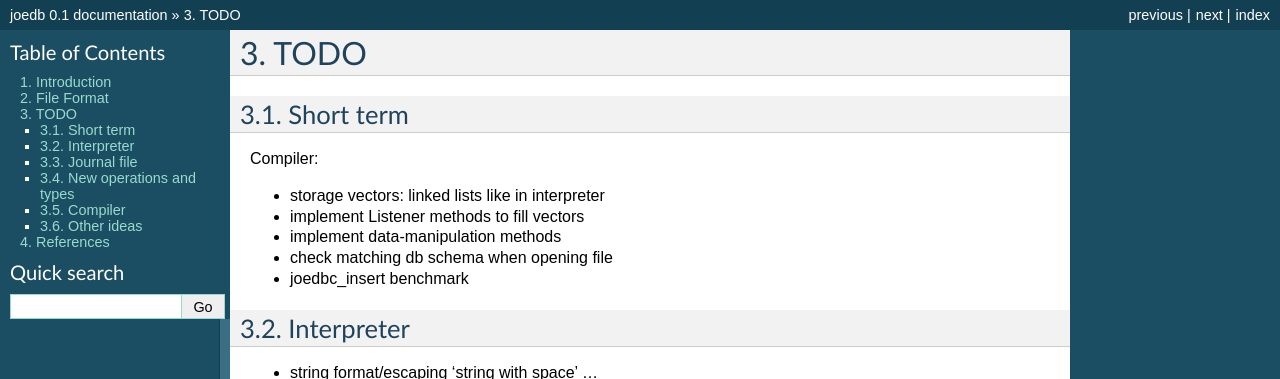
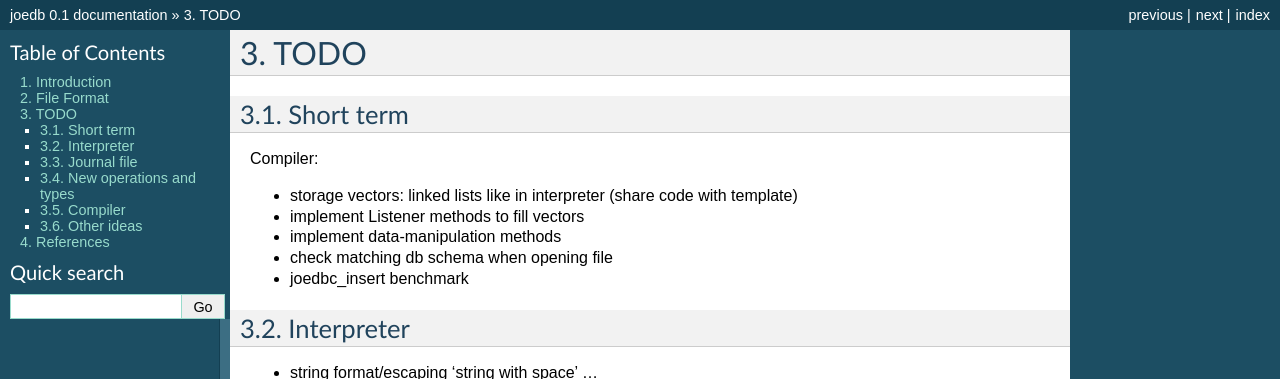
Before and after one commit to Remi-Coulom/joedb, a Sphinx documentation site: the page built from doc/source/todo.rst, in a window 1280 px wide. Shown: the top 379 px of the page. Built offline with Sphinx 7.4.7, drawn with Linux system fonts in a browser that asks for light colours; formulas are drawn with MathJax 3.

Commit message:
template idea

```diff
--- a/doc/source/todo.rst
+++ b/doc/source/todo.rst
@@ -5,7 +5,7 @@ Short term
 ----------
 Compiler:
 
-- storage vectors: linked lists like in interpreter
+- storage vectors: linked lists like in interpreter (share code with template)
 - implement Listener methods to fill vectors
 - implement data-manipulation methods
 - check matching db schema when opening file
```
